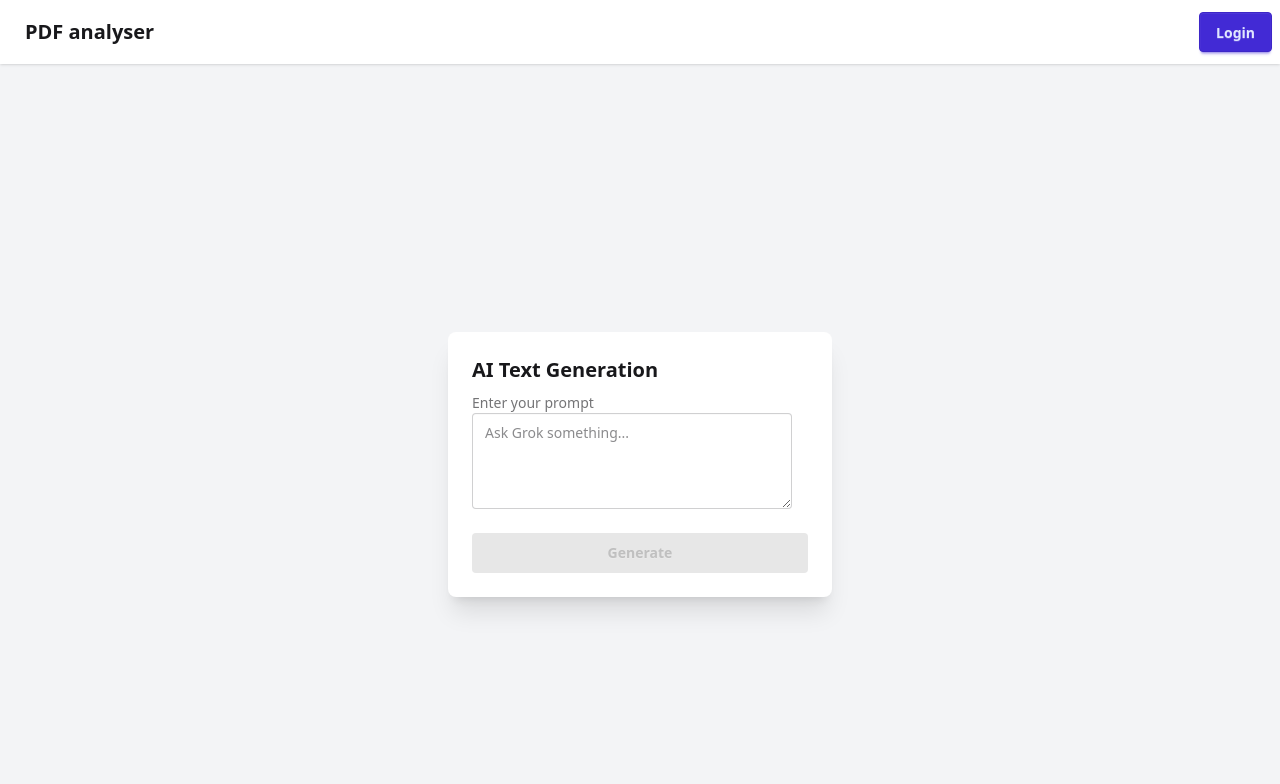
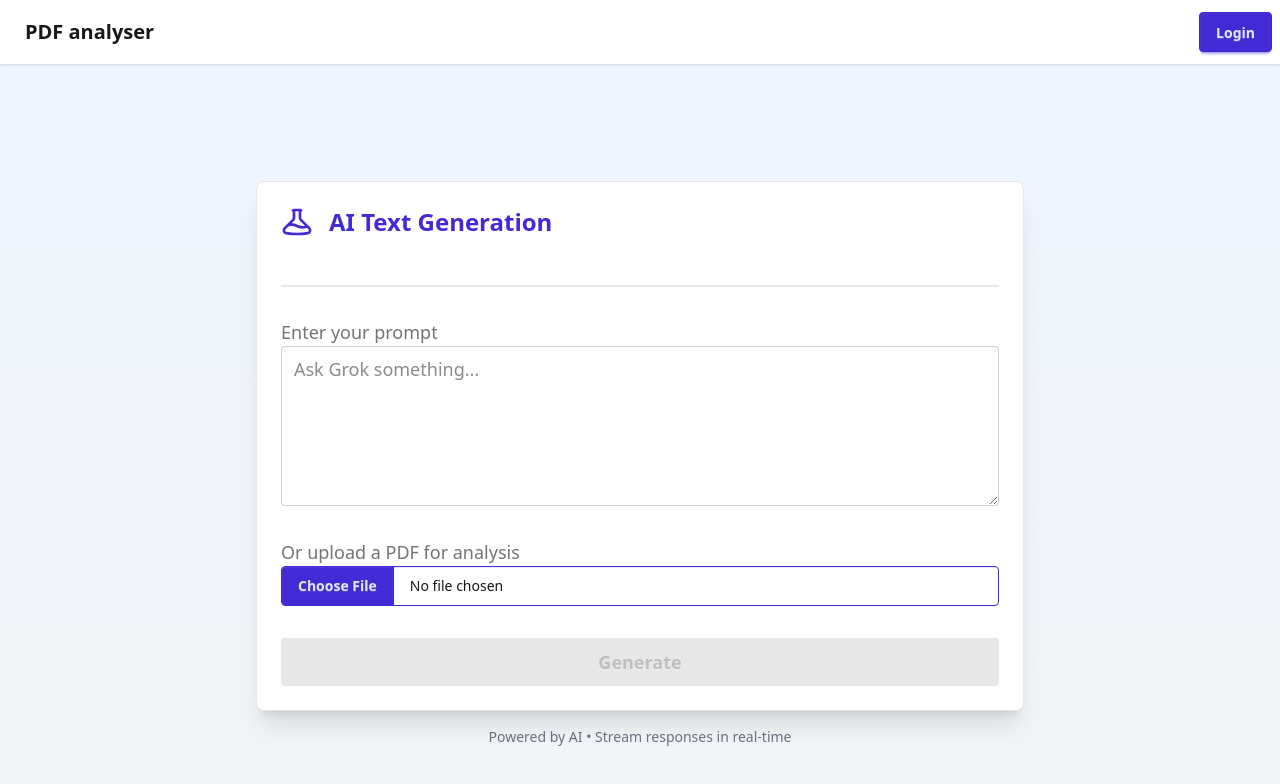
Before and after one commit to WaldemarEnns/pdf-analyzer, a Nuxt app: page / in a window 1280 px wide. Shown: the top 784 px of the page. Built offline with nearby package versions, Linux system fonts and the light colour scheme; no server answers.

Commit message:
Enhance PDF upload and streaming response in AI text generation UI

```diff
--- a/pages/index.vue
+++ b/pages/index.vue
@@ -3,15 +3,80 @@
     const prompt = ref('')
     const aiResponse = ref('')
     const isGenerating = ref(false)
+    const isStreaming = ref(false)
+    const waitingForFirstChunk = ref(false)
+    const chunkReceived = ref(false)
+    const selectedFile = ref(null)
+
+    const handleFileChange = (event) => {
+      const file = event.target.files[0]
+      if (file && file.type === 'application/pdf') {
+        selectedFile.value = file
+      } else {
+        alert('Please select a PDF file')
+        event.target.value = null
+      }
+    }
 
     const generateAIResponse = async () => {
-      if (!prompt.value.trim()) return
+      if (!prompt.value.trim() && !selectedFile.value) return
 
       isGenerating.value = true
       aiResponse.value = ''
 
       try {
-        // Call our API endpoint instead of directly using the AI SDK
+        if (selectedFile.value) {
+          // Handle PDF upload and analysis
+          const formData = new FormData()
+          formData.append('file', selectedFile.value)
+
+          // Set waiting state before fetch
+          waitingForFirstChunk.value = true
+
+          // For streaming response, we need to use fetch directly instead of useFetch
+          const response = await fetch('/api/analyze-pdf', {
+            method: 'POST',
+            body: formData
+          })
+
+          if (!response.ok) {
+            throw new Error(`HTTP error! status: ${response.status}`)
+          }
+
+          // Get a reader from the response body stream
+          const reader = response.body.getReader()
+          const decoder = new TextDecoder()
+
+          // Stream started
+          isStreaming.value = true
+
+          // Read the stream
+          while (true) {
+            const { done, value } = await reader.read()
+            if (done) break
+
+            // First chunk received
+            if (waitingForFirstChunk.value) {
+              waitingForFirstChunk.value = false
+            }
+
+            // Show chunk received animation
+            chunkReceived.value = true
+            setTimeout(() => {
+              chunkReceived.value = false
+            }, 300)
+
+            // Decode the chunk and append to the response
+            const chunk = decoder.decode(value, { stream: true })
+            aiResponse.value += chunk
+          }
+
+          selectedFile.value = null
+          // Reset file input
+          const fileInput = document.querySelector('input[type="file"]')
+          if (fileInput) fileInput.value = ''
+        } else {
+          // Regular text generation
           const { data, error } = await useFetch('/api/generate', {
             method: 'POST',
             body: {
@@ -19,52 +84,136 @@
             }
           })
 
-        if (error.value) {
-          throw error.value
+          if (error.value) throw error.value
+          aiResponse.value = data.value.result.text
         }
-
-        aiResponse.value = data.value.result.text
       } catch (error) {
-        console.error('Error generating text:', error)
-        aiResponse.value = 'Sorry, there was an error generating a response.'
+        console.error('Error:', error)
+        aiResponse.value = 'Sorry, there was an error processing your request.'
       } finally {
         isGenerating.value = false
+        isStreaming.value = false
+        waitingForFirstChunk.value = false
       }
     }
 </script>
 
 <template>
-    <div class="min-h-screen flex flex-col items-center justify-center bg-gray-100 p-4">
+    <div class="min-h-screen flex flex-col items-center justify-center bg-gradient-to-b from-blue-50 to-gray-100 p-6">
       <!-- AI Text Generation Card -->
-      <div class="card w-96 bg-base-100 shadow-xl">
-        <div class="card-body">
-          <h2 class="card-title text-xl">AI Text Generation</h2>
+      <div class="card w-full max-w-3xl bg-base-100 shadow-xl border border-gray-200">
+        <div class="card-body p-6">
+          <h2 class="card-title text-2xl font-bold text-primary mb-4 flex items-center">
+            <svg xmlns="http://www.w3.org/2000/svg" class="h-8 w-8 mr-2" viewBox="0 0 24 24" fill="none" stroke="currentColor" stroke-width="2">
+              <path stroke-linecap="round" stroke-linejoin="round" d="M9.75 3.104v5.714a2.25 2.25 0 01-.659 1.591L5 14.5M9.75 3.104c-.251.023-.501.05-.75.082m.75-.082a24.301 24.301 0 014.5 0m0 0v5.714c0 .597.237 1.17.659 1.591L19.8 15.3M14.25 3.104c.251.023.501.05.75.082M19.8 15.3l-1.57.393A9.065 9.065 0 0112 15a9.065 9.065 0 00-6.23-.693L5 14.5m14.8.8l1.402 1.402c1.232 1.232.65 3.318-1.067 3.611A48.309 48.309 0 0112 21c-2.773 0-5.491-.235-8.135-.687-1.718-.293-2.3-2.379-1.067-3.61L5 14.5" />
+            </svg>
+            AI Text Generation
+          </h2>
+
+          <div class="divider"></div>
+
+          <!-- Text Input Section -->
           <div class="form-control">
             <label class="label">
-              <span class="label-text">Enter your prompt</span>
+              <span class="label-text text-lg font-medium">Enter your prompt</span>
             </label>
+            <div class="relative">
               <textarea
                 v-model="prompt"
-              class="textarea textarea-bordered h-24"
+                class="textarea textarea-bordered h-40 text-lg w-full focus:textarea-primary focus:outline-none"
                 placeholder="Ask Grok something..."
+                :disabled="selectedFile || isGenerating"
               ></textarea>
+              <div v-if="prompt.trim()" class="absolute top-2 right-2">
+                <button
+                  @click="prompt = ''"
+                  class="btn btn-circle btn-xs btn-ghost"
+                  :disabled="isGenerating"
+                >
+                  <svg xmlns="http://www.w3.org/2000/svg" class="h-4 w-4" fill="none" viewBox="0 0 24 24" stroke="currentColor">
+                    <path stroke-linecap="round" stroke-linejoin="round" stroke-width="2" d="M6 18L18 6M6 6l12 12" />
+                  </svg>
+                </button>
+              </div>
+            </div>
           </div>
 
+          <!-- PDF Upload Section -->
+          <div class="form-control mt-6">
+            <label class="label">
+              <span class="label-text text-lg font-medium">Or upload a PDF for analysis</span>
+            </label>
+            <div class="flex flex-col gap-2">
+              <input
+                type="file"
+                accept=".pdf"
+                @change="handleFileChange"
+                class="file-input file-input-bordered file-input-primary w-full"
+                :disabled="isGenerating"
+              />
+              <div v-if="selectedFile" class="flex items-center">
+                <div class="badge badge-primary p-3">
+                  <svg xmlns="http://www.w3.org/2000/svg" class="h-4 w-4 mr-1" fill="none" viewBox="0 0 24 24" stroke="currentColor">
+                    <path stroke-linecap="round" stroke-linejoin="round" stroke-width="2" d="M9 12l2 2 4-4m6 2a9 9 0 11-18 0 9 9 0 0118 0z" />
+                  </svg>
+                  PDF Selected: {{ selectedFile.name }}
+                </div>
+                <button
+                  @click="selectedFile = null"
+                  class="btn btn-ghost btn-xs ml-2"
+                  :disabled="isGenerating"
+                >
+                  <svg xmlns="http://www.w3.org/2000/svg" class="h-4 w-4" fill="none" viewBox="0 0 24 24" stroke="currentColor">
+                    <path stroke-linecap="round" stroke-linejoin="round" stroke-width="2" d="M6 18L18 6M6 6l12 12" />
+                  </svg>
+                </button>
+              </div>
+            </div>
+          </div>
+
+          <!-- Generate Button -->
           <button
             @click="generateAIResponse"
-            class="btn btn-primary mt-4"
-            :disabled="isGenerating || !prompt.trim()"
+            class="btn btn-primary btn-lg mt-6 w-full"
+            :disabled="isGenerating || (!prompt.trim() && !selectedFile)"
           >
-            {{ isGenerating ? 'Generating...' : 'Generate' }}
+            <span v-if="isGenerating && !isStreaming" class="loading loading-spinner loading-md mr-2"></span>
+            {{ isGenerating ? (waitingForFirstChunk ? 'Initializing...' : (isStreaming ? 'Receiving data...' : 'Processing...')) : (selectedFile ? 'Analyze PDF' : 'Generate') }}
           </button>
 
-          <div v-if="aiResponse" class="mt-4">
-            <label class="label">
-              <span class="label-text font-medium">Response:</span>
-            </label>
-            <div class="p-4 bg-blue-50 rounded-lg whitespace-pre-wrap text-gray-800 border border-blue-200 shadow-sm">{{ aiResponse }}</div>
+          <!-- Response Section -->
+          <div v-if="aiResponse || waitingForFirstChunk" class="mt-8">
+            <div class="flex justify-between items-center mb-2">
+              <div class="flex items-center">
+                <svg xmlns="http://www.w3.org/2000/svg" class="h-5 w-5 mr-2 text-primary" viewBox="0 0 20 20" fill="currentColor">
+                  <path fill-rule="evenodd" d="M18 10a8 8 0 11-16 0 8 8 0 0116 0zm-8-3a1 1 0 00-.867.5 1 1 0 11-1.731-1A3 3 0 0113 8a3.001 3.001 0 01-2 2.83V11a1 1 0 11-2 0v-1a1 1 0 011-1 1 1 0 100-2zm0 8a1 1 0 100-2 1 1 0 000 2z" clip-rule="evenodd" />
+                </svg>
+                <span class="label-text font-bold text-lg">Response:</span>
+              </div>
+              <div v-if="isStreaming" class="flex items-center badge badge-primary badge-outline p-3">
+                <span class="text-sm mr-2">Streaming</span>
+                <span class="relative flex h-3 w-3">
+                  <span class="animate-ping absolute inline-flex h-full w-full rounded-full bg-primary opacity-75"></span>
+                  <span class="relative inline-flex rounded-full h-3 w-3 bg-primary"></span>
+                </span>
+              </div>
+            </div>
+
+            <div
+              class="p-6 bg-base-100 rounded-lg whitespace-pre-wrap border shadow-sm min-h-[200px] relative transition-all text-lg"
+              :class="{ 'border-primary border-2': chunkReceived, 'border-gray-200': !chunkReceived }"
+            >
+              <div v-if="waitingForFirstChunk" class="absolute inset-0 flex items-center justify-center">
+                <div class="loading loading-dots loading-lg text-primary"></div>
+              </div>
+              <div v-else class="prose max-w-none text-base-content">{{ aiResponse }}</div>
             </div>
           </div>
         </div>
       </div>
+
+      <div class="mt-4 text-center text-sm text-gray-500">
+        Powered by AI • Stream responses in real-time
+      </div>
+    </div>
   </template>
```
Lines whose indentation alone changed are shown as unchanged.
